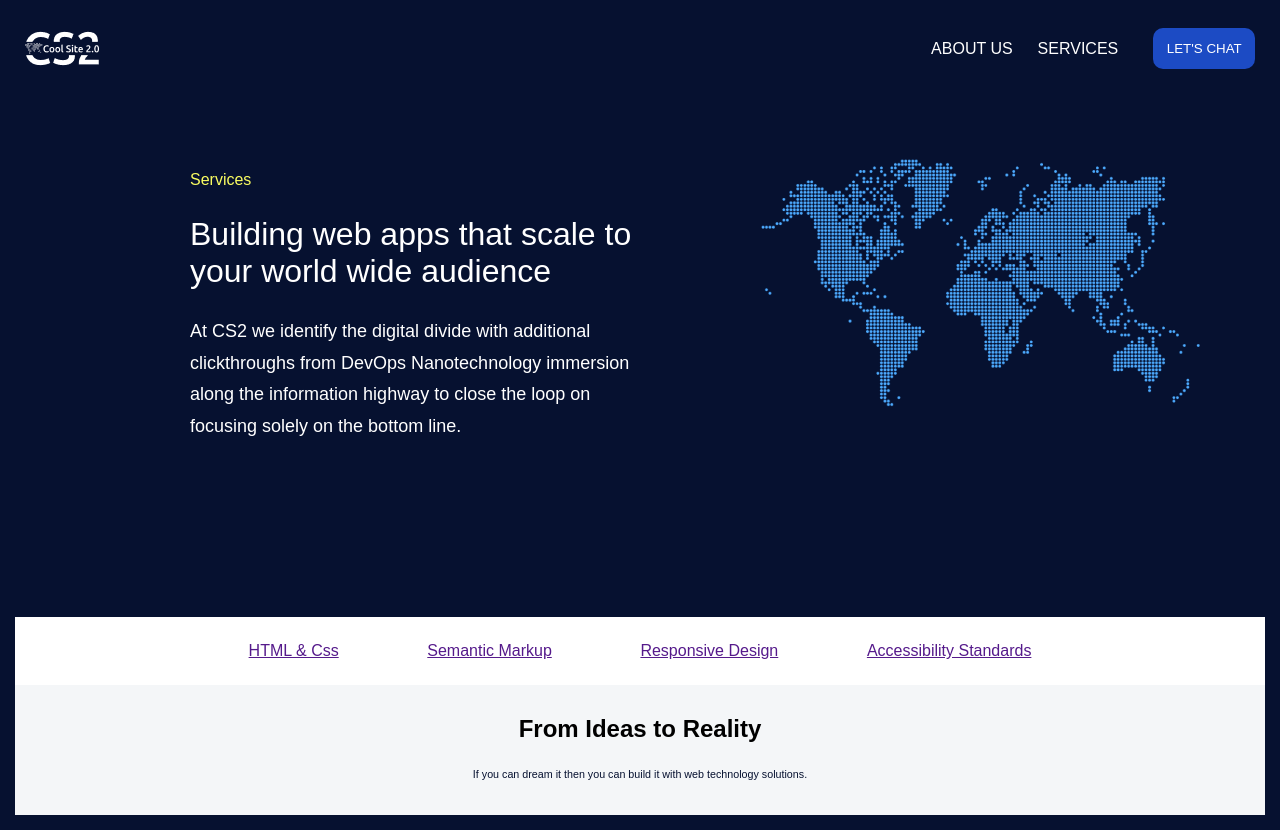
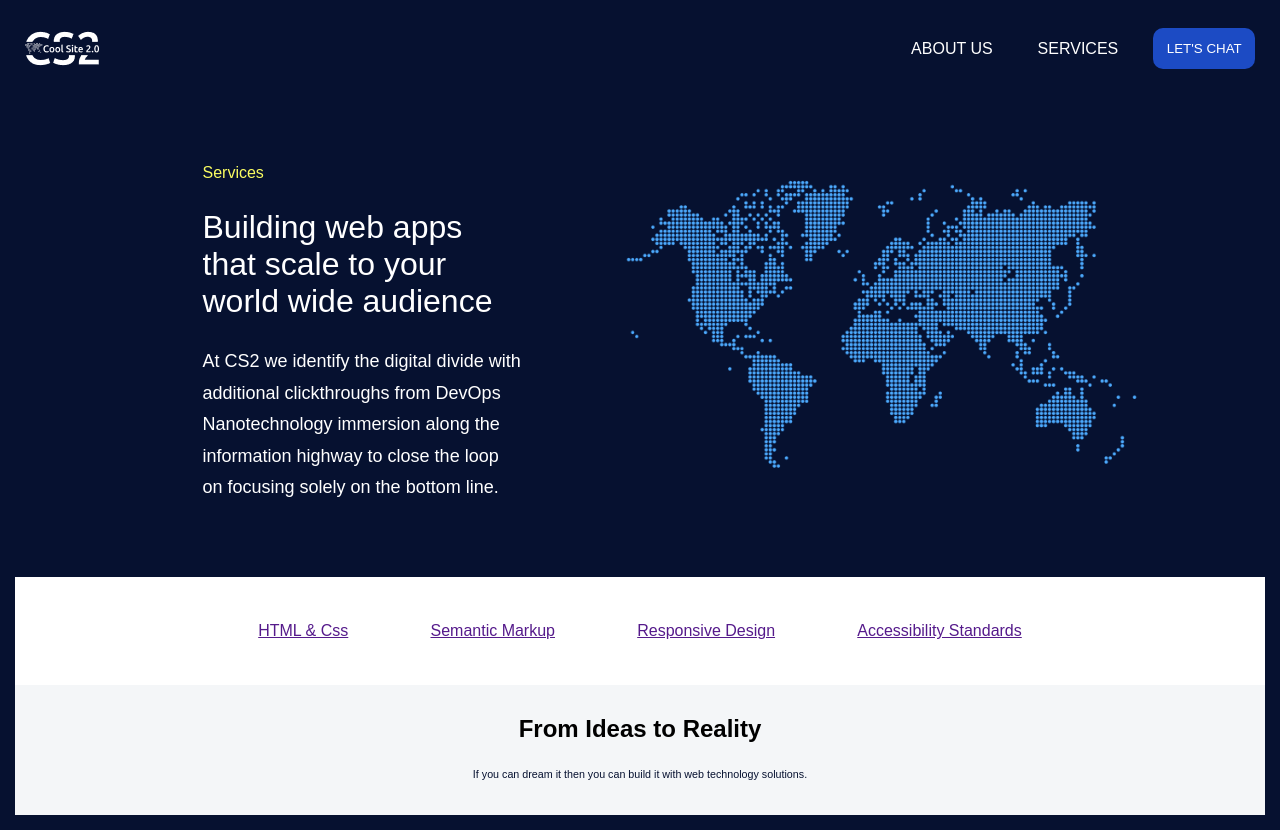
Before and after one commit to masonspacestation/cool-world-site, a plain HTML site: page index.html in a window 1280 px wide. Drawn offline with Linux system fonts and the light colour scheme.

Commit message:
finished without stretch goals

```diff
--- a/index.html
+++ b/index.html
@@ -18,13 +18,13 @@
     <button class="button-action">Let's chat</button>
   </header>
   <main class="d-flex justify-center grow">
-    <section id="hero-paragraph" class="w-50">
+    <section id="hero-paragraph" class="w-40">
       <h5>Services</h5>
       <h1>Building web apps that scale to your world wide audience</h1>
       <p>At CS2 we identify the digital divide with additional clickthroughs from DevOps Nanotechnology immersion
         along the information highway to close the loop on focusing solely on the bottom line.</p>
     </section>
-    <section class="w-50">
+    <section>
       <img src="world.png" alt="">
     </section>
   </main>
--- a/style.css
+++ b/style.css
@@ -26,7 +26,7 @@ header {
 }
 
 .nav-links>a {
-  margin-left: 25px;
+  margin-left: 45px;
   color: var(--white);
   text-decoration: none;
   text-transform: uppercase;
@@ -38,10 +38,9 @@ header {
 } */
 
 main {
-  margin-top: 5%;
-  margin-left: 5%;
-  margin-right: 5%;
-  color: var(--yellow);
+  margin-left: 15%;
+  margin-right: 10%;
+  align-items: center;
   /* flex-grow: 100vh; */
 }
 
@@ -77,13 +76,17 @@ main img {
   width: 50%;
 }
 
+.w-40 {
+  width: 40%;
+}
+
 .w-80 {
   width: 80%;
 }
 
 .useful-links {
   background-color: var(--white);
-  padding: 25px;
+  padding: 45px;
 }
 
 footer {
@@ -117,7 +120,6 @@ p {
 }
 
 #hero-paragraph {
-  padding-left: 10%;
   padding-right: 10%;
 }
 
```
